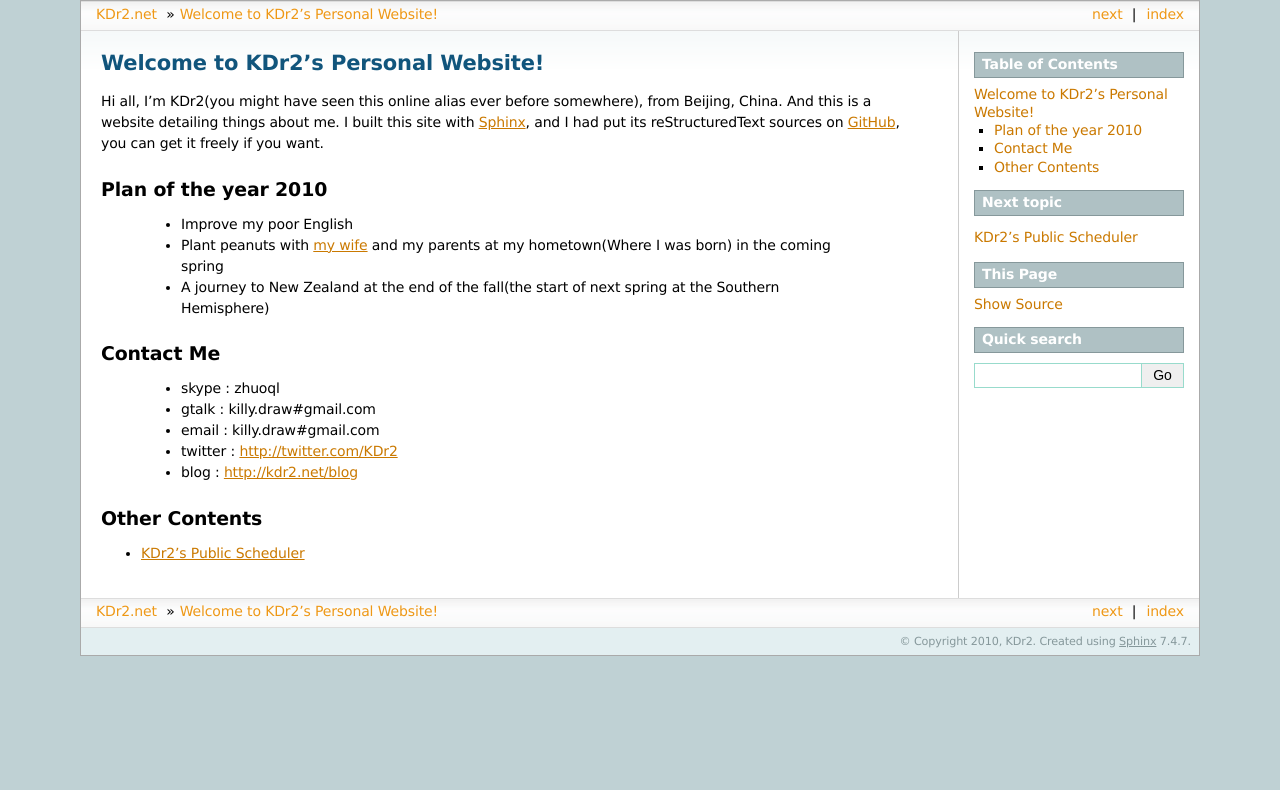
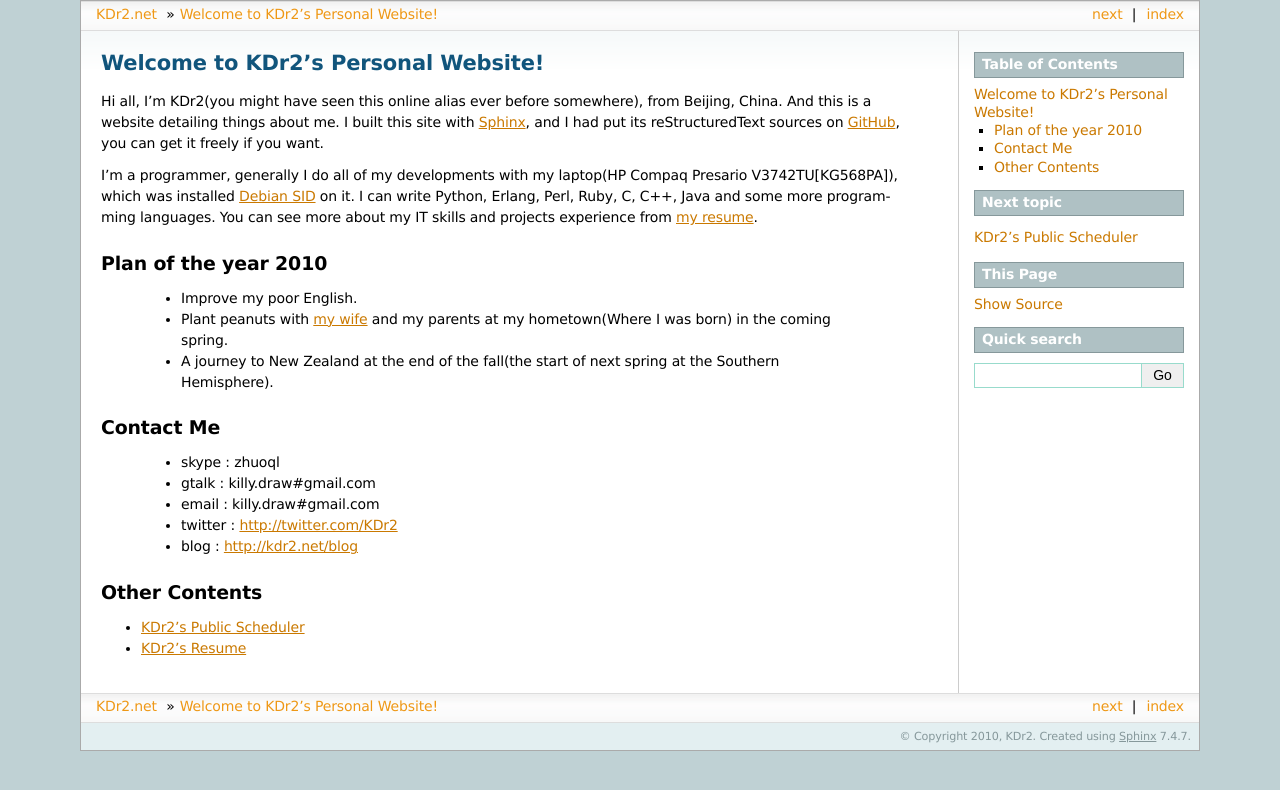
Before and after one commit to KDr2/kdr2.net, a Sphinx documentation site: the page built from source/index.rst, in a window 1280 px wide. Shown: the top 790 px of the page. Built offline with Sphinx 7.4.7, drawn with Linux system fonts in a browser that asks for light colours.

Commit message:
add my resume draft

```diff
--- a/source/index.rst
+++ b/source/index.rst
@@ -1,25 +1,34 @@
 .. KDr2's Personal Website  master file, created by
    sphinx-quickstart on Mon Jan 25 22:07:21 2010.
-   You can adapt this file completely to your liking, but it should at least
-   contain the root `toctree` directive.
+   You can adapt this file completely to your liking, but it should at
+   least contain the root `toctree` directive.
 
 Welcome to KDr2's Personal Website!
 ===================================================
 
-Hi all, I'm KDr2(you might have seen this online alias ever before somewhere),
-from Beijing, China. And this is a website detailing things about me.
-I built this site with `Sphinx <http://sphinx.pocoo.org/>`_, and I had put its
-reStructuredText sources on `GitHub <http://github.com/KDr2/kdr2.net>`_, you can
-get it freely if you want.
+Hi all, I'm KDr2(you might have seen this online alias ever before
+somewhere), from Beijing, China. And this is a website detailing
+things about me. I built this site with `Sphinx
+<http://sphinx.pocoo.org/>`_, and I had put its reStructuredText
+sources on `GitHub <http://github.com/KDr2/kdr2.net>`_, you can get it
+freely if you want.
+
+I'm a programmer, generally I do all of my developments with my
+laptop(HP Compaq Presario V3742TU[KG568PA]), which was installed
+`Debian SID <http://www.debian.org>`_ on it. I can write Python,
+Erlang, Perl, Ruby, C, C++, Java and some more programming languages.
+You can see more about my IT skills and projects experience from
+:ref:`my resume <resume>`.
+
 
 Plan of the year 2010
 ~~~~~~~~~~~~~~~~~~~~~~
 
- - Improve my poor English
- - Plant peanuts with `my wife <http://miss-understood.net>`_ and my parents at
-   my hometown(Where I was born) in the coming spring
- - A journey to New Zealand at the end of the fall(the start of next spring at
-   the Southern Hemisphere)
+ - Improve my poor English.
+ - Plant peanuts with `my wife <http://miss-understood.net>`_ and my
+   parents at my hometown(Where I was born) in the coming spring.
+ - A journey to New Zealand at the end of the fall(the start of next
+   spring at the Southern Hemisphere).
 
 
 Contact Me
@@ -35,10 +44,10 @@
 ~~~~~~~~~~~~~~~~~~~~
 
 .. toctree::
-   :maxdepth: 2
+   :maxdepth: 1
 
    scheduler
-
+   resume
 
 .. Indices and tables
 .. ==================
```
Also changed, not shown: other parts of source/index.rst (+0 -2 lines), source/resume.rst (added, +108 -0 lines).
